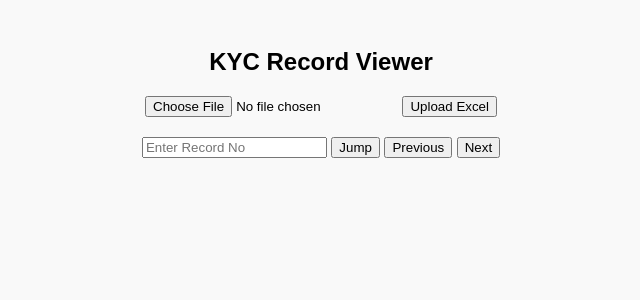
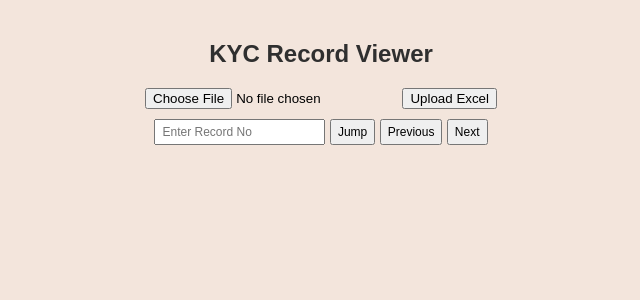
Before and after one commit to Mukesh7595Kumar/kyc-record-viewer, a Flask app: page / in a window 1280 px wide. Shown: the top 300 px of the page, without its empty margins (319-959 px from the left). Run offline with Flask 3, Linux system fonts and the light colour scheme.

Commit message:
Update index.html

```diff
--- a/templates/index.html
+++ b/templates/index.html
@@ -4,15 +4,71 @@
     <meta charset="UTF-8">
     <title>KYC Record Viewer</title>
     <style>
-        body { font-family: Arial, sans-serif; padding: 20px; background: #f9f9f9; }
-        h2 { text-align: center; }
-        .record { display: flex; flex-wrap: wrap; justify-content: space-between; max-width: 1200px; margin: auto; }
-        .field { width: 48%; margin: 10px 0; background: #fff; padding: 10px; border: 1px solid #ccc; border-radius: 8px; }
-        .field label { display: block; font-weight: bold; }
-        .field input { width: 100%; padding: 5px; margin: 5px 0; }
-        .buttons { margin-top: 5px; }
-        .buttons button { margin-right: 5px; }
-        .controls { text-align: center; margin-top: 20px; }
+        body {
+            font-family: Arial, sans-serif;
+            margin: 0;
+            padding: 20px;
+            background: #f3e5dc;
+            overflow: hidden;
+        }
+        h2 { text-align: center; color: #2f2f2f; margin-bottom: 20px; }
+        .record {
+            display: grid;
+            grid-template-columns: repeat(4, 1fr);
+            gap: 8px;
+            max-width: 100%;
+            margin: auto;
+        }
+        .field {
+            background: #fff;
+            padding: 4px;
+            border: 1px solid #ccc;
+            border-radius: 6px;
+            box-shadow: 0 0 2px rgba(0,0,0,0.1);
+        }
+        .field label {
+            display: block;
+            font-weight: bold;
+            color: #3f3f3f;
+            margin-bottom: 1px;
+            font-size: 13px;
+        }
+        .field input {
+            width: 100%;
+            padding: 3px;
+            font-size: 13px;
+            border-radius: 3px;
+            border: 1px solid #aaa;
+        }
+        .buttons {
+            display: flex;
+            gap: 3px;
+            margin-top: 3px;
+        }
+        .buttons button {
+            flex: 1;
+            font-size: 10px;
+            padding: 1px 3px;
+            border-radius: 3px;
+            border: 1px solid #888;
+            background: #f0f0f0;
+            cursor: pointer;
+        }
+        .buttons button:hover {
+            background: #e0e0e0;
+        }
+        .controls {
+            text-align: center;
+            margin: 10px 0;
+        }
+        .controls input, .controls button {
+            font-size: 12px;
+            padding: 4px 6px;
+        }
+        form {
+            text-align: center;
+            margin-bottom: 10px;
+        }
     </style>
 </head>
 <body>
@@ -20,10 +76,8 @@
 <h2>KYC Record Viewer</h2>
 
 <form id="uploadForm">
-    <div style="text-align: center; margin-bottom: 20px;">
-        <input type="file" name="file" accept=".xlsx">
-        <button type="submit">Upload Excel</button>
-    </div>
+    <input type="file" name="file" accept=".xlsx">
+    <button type="submit">Upload Excel</button>
 </form>
 
 <div class="controls">
@@ -38,24 +92,32 @@
 <script>
 let records = [];
 let currentIndex = 0;
-let cutFlags = {};
 
 function renderRecord() {
+    const fieldOrder = [
+        "RECORD NO", "TYPE OF ACCOUNT", "REGD ADDRESS", "FULL NAME",
+        "FATHER NAME", "DATE OF BIRTH", "GENDER", "NATIONALITY",
+        "ADDRESS", "CITY/TOWN/DISTRICT", "STATE", "PIN CODE",
+        "MOBILE NO", "EMAIL", "CONTACT 1", "CONTACT 2",
+        "ADDRESS VERIFICATION", "ID VERIFICATION", "CENTRE NAME", "CENTRE CODE",
+        "REMARK"
+    ];
+
     const container = document.getElementById("recordContainer");
     container.innerHTML = "";
     if (!records.length) return;
 
     const record = records[currentIndex];
-    Object.entries(record).forEach(([key, value]) => {
-        if (!(key in cutFlags)) cutFlags[key] = Array(records.length).fill(false);
-        let displayValue = cutFlags[key][currentIndex] ? "" : value;
+
+    fieldOrder.forEach((key) => {
+        const value = record[key] || "";
 
         const div = document.createElement("div");
         div.className = "field";
 
         div.innerHTML = `
             <label>${key}</label>
-            <input type="text" id="field-${key}" value="${displayValue}" />
+            <input type="text" id="field-${key}" value="${value}" />
             <div class="buttons">
                 <button onclick="cutField('${key}')">Cut</button>
                 <button onclick="changeCase('${key}')">Change</button>
@@ -68,8 +130,8 @@
 }
 
 function cutField(field) {
-    cutFlags[field][currentIndex] = !cutFlags[field][currentIndex];
-    renderRecord();
+    const input = document.getElementById(`field-${field}`);
+    navigator.clipboard.writeText(input.value);
 }
 
 function changeCase(field) {
@@ -88,11 +150,11 @@
     const contact1 = document.getElementById("field-CONTACT 1");
     const contact2 = document.getElementById("field-CONTACT 2");
 
-    if (fullName && fatherName) {
-        fullName.insertAdjacentHTML("afterend", '<button onclick="swapFields('FULL NAME', 'FATHER NAME')">Swap Name/Father</button>');
+    if (fullName && fatherName && !document.getElementById("swapNameFather")) {
+        fullName.insertAdjacentHTML("afterend", '<button id="swapNameFather" onclick="swapFields(\'FULL NAME\', \'FATHER NAME\')">Swap Name/Father</button>');
     }
-    if (contact1 && contact2) {
-        contact1.insertAdjacentHTML("afterend", '<button onclick="swapFields('CONTACT 1', 'CONTACT 2')">Swap Contact</button>');
+    if (contact1 && contact2 && !document.getElementById("swapContacts")) {
+        contact1.insertAdjacentHTML("afterend", '<button id="swapContacts" onclick="swapFields(\'CONTACT 1\', \'CONTACT 2\')">Swap Contact</button>');
     }
 }
 
@@ -141,7 +203,6 @@
         } else {
             records = data;
             currentIndex = 0;
-            cutFlags = {};
             renderRecord();
         }
     });
```
